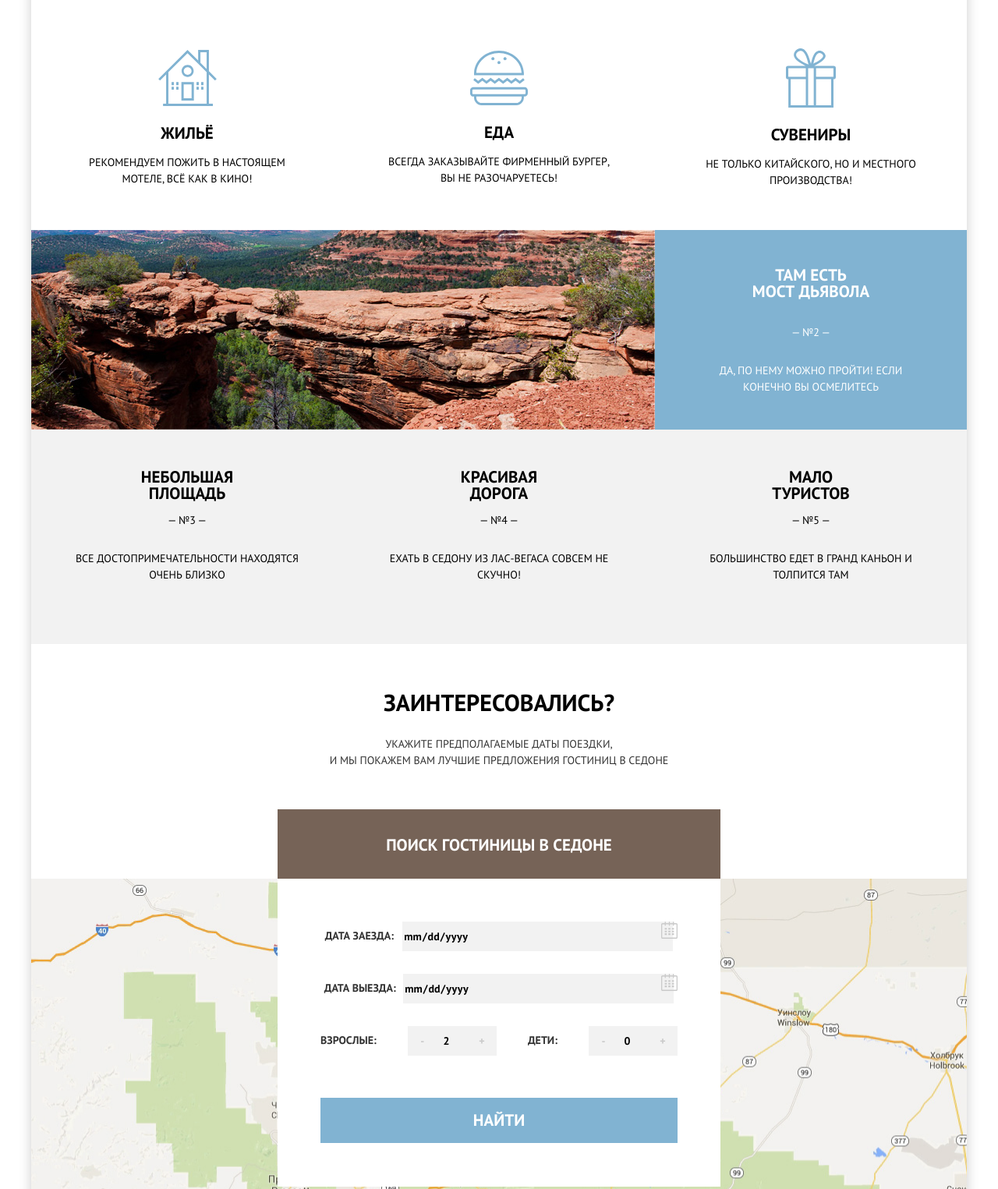
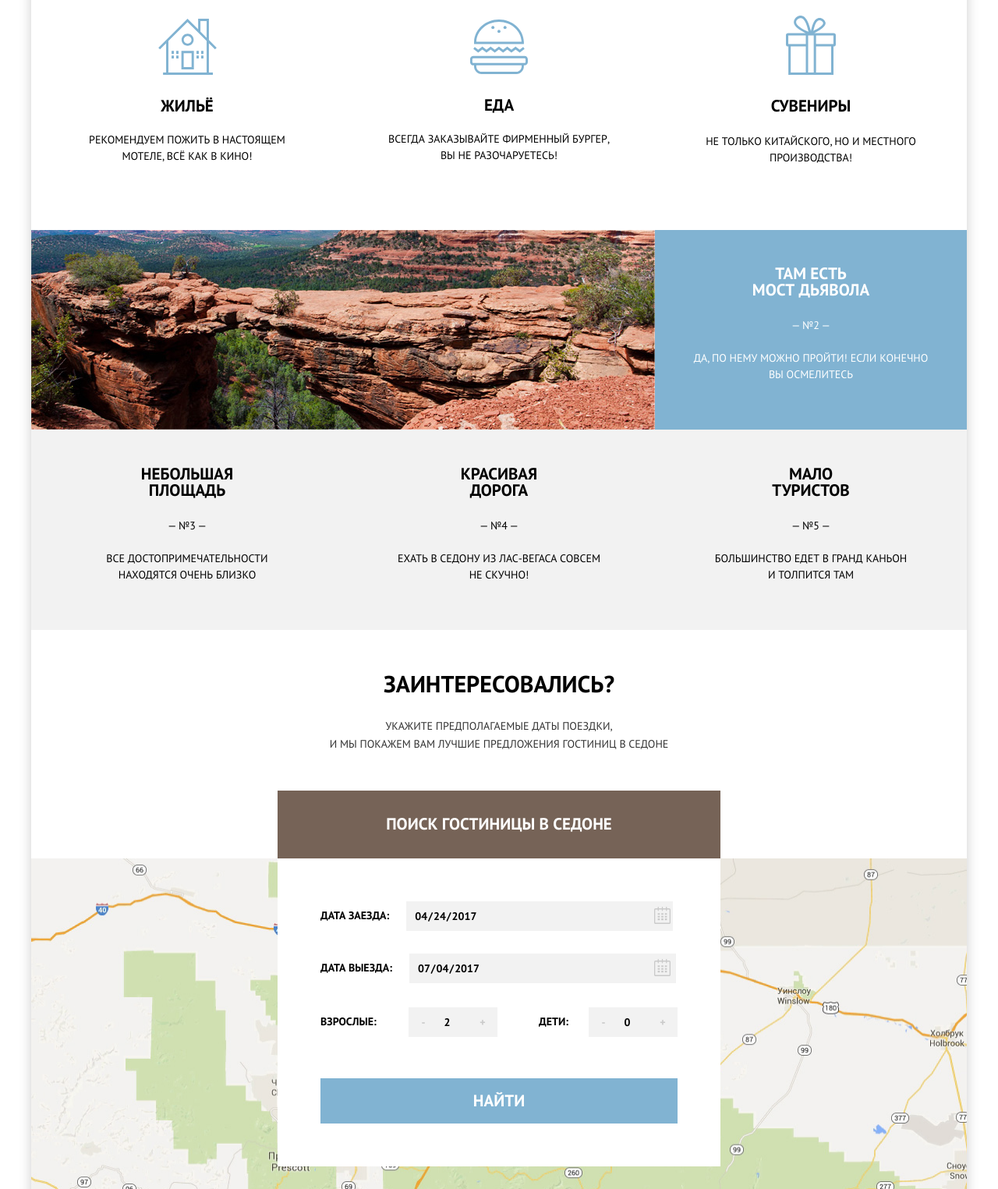
Before and after one commit to madhunny/1280973-sedona-27, a plain HTML site: page index.html in a window 1280 px wide. Shown: the part 1072-2597 px from the top of the page at 78% size. Drawn offline with nearby package versions, Linux system fonts and the light colour scheme.

Commit message:
finished index page with a perfectpixel

```diff
--- a/css/style.css
+++ b/css/style.css
@@ -30,6 +30,7 @@
     .visually-hidden {
         display: none;
     }
+
     /*navigation menu top page*/
 
     .header {
@@ -81,6 +82,10 @@
         padding: 10px 20px;
     }
 
+    .header-nav-list-link.hotels {
+        margin-left: 16px;
+    }
+
     .header-nav-list-item-left {
         margin: 0;
         width: 239px;
@@ -104,6 +109,7 @@
     .header-nav-list-link.active {
         color: #766357;
     }
+
     /* index main page*/
 
     .container {
@@ -148,21 +154,8 @@
         padding-bottom: 37px;
     }
 
-    .reason p {
-        color: #333333;
-    }
-
     .benefits {
         min-height: 1098px;
-    }
-
-    .benefits h2 {
-        font-size: 21px;
-        margin-bottom: ;
-    }
-
-    .bnefits p {
-        color: #333333;
     }
 
     .benefits-one {
@@ -174,16 +167,20 @@
         color: #ffffff;
     }
 
-    .benefits-one-text,
-    .benefits-two-text {
+    .benefits-text {
         display: flex;
         flex-direction: column;
-        margin: auto 60px;
+        margin: auto 49px;
     }
 
-    .benefits-one-text-h2 {
-        width: 200px;
+    .benefits-text-h2 {
+        width: 160px;
         margin: auto;
+    }
+
+    .benefits-text-p {
+        margin-top: 25px;
+        margin-bottom: 7px;
     }
 
     .benefits-list {
@@ -202,11 +199,25 @@
         margin: auto;
     }
 
+    .benefits-item-h2 {
+        margin-bottom: 34px;
+        margin-top: 23px;
+    }
+
+    .benefits-item-p {
+        margin-top: -11px;
+        margin-bottom: 24px;
+    }
+
+    .benefits-item-p-souvenir {
+        margin-top: -9px;
+        margin-bottom: 27px;
+    }
+
     .benefits-item::before {
         content: "";
         display: block;
         width: 100%;
-        height: 59px;
         background-image: url();
         background-size: 1202px 59px;
         background-repeat: no-repeat;
@@ -235,15 +246,10 @@
         justify-content: center;
         text-align: center;
         flex-wrap: wrap;
-        width: 300px;
+        width: 286px;
         margin: auto;
-        padding-top: 50px;
-        padding-bottom: 64px;
-    }
-
-    .benefits-extra h2 {
-        width: 150px;
-        margin: auto;
+        padding-top: 46px;
+        padding-bottom: 46px;
     }
 
     .interest {
@@ -251,20 +257,21 @@
         flex-direction: column;
         justify-content: center;
         text-align: center;
-        padding-top: 57px;
+        padding-top: 51px;
         margin: 0;
         position: relative;
     }
 
-    .interest h2 {
+    .interest-h2 {
         font-size: 30px;
         line-height: 36px;
         margin-top: 0;
     }
 
-    .interest p {
+    .interest-p {
         color: #333333;
         margin: 0;
+        line-height: 23px;
     }
 
     .interest-button {
@@ -275,10 +282,10 @@
         font-weight: bold;
         border: none;
         margin: 0 auto;
-        padding-top: 35px;
-        padding-bottom: 33px;
+        padding-top: 32px;
+        padding-bottom: 34px;
         position: relative;
-        margin-top: 52px;
+        margin-top: 48px;
     }
 
     .interest-button:hover {
@@ -308,7 +315,7 @@
 
     .form-check {
         display: flex;
-        justify-content: space-around;
+        justify-content: flex-start;
         align-items: center;
         text-align: left;
         font-size: 14px;
@@ -316,6 +323,7 @@
         text-transform: uppercase;
         padding-bottom: 29px;
         position: relative;
+        margin: 0;
     }
 
     .form-people {
@@ -325,17 +333,20 @@
         align-items: center;
         font-size: 14px;
         font-weight: bold;
-        padding-bottom: 54px;
+        padding-bottom: 53px;
+        margin: 0px;
+        margin-top: 2px;
     }
 
     .form-calendar {
         height: 38px;
-        width: 346px;
+        width: 332px;
         border: none;
         background-color: #f2f2f2;
         font-weight: bold;
         -webkit-appearance: none;
-        appearance: none;
+        margin-left: 22px;
+        padding-left: 10px;
     }
 
     .form-calendar:hover {
@@ -352,8 +363,8 @@
         position: absolute;
         width: 21px;
         height: 22px;
-        right: 0;
-        top: 0;
+        right: 9px;
+        top: 7px;
         background-color: transparent;
         color: #cacaca;
     }
@@ -389,8 +400,7 @@
         display: none;
     }
 
-    .form-button-minus,
-    .form-button-plus {
+    .form-button-minus, .form-button-plus {
         text-align: center;
         font-weight: bolder;
         background-color: #f2f2f2;
@@ -402,13 +412,11 @@
         padding: 0;
     }
 
-    .form-button-minus:hover,
-    .form-button-plus:hover {
+    .form-button-minus:hover, .form-button-plus:hover {
         color: #000000;
     }
 
-    .form-button-minus:active,
-    .form-button-plus:active {
+    .form-button-minus:active, .form-button-plus:active {
         color: #81b3d2;
     }
 
@@ -418,7 +426,8 @@
     }
 
     .kids {
-        margin: 0 auto;
+        margin-left: 53px;
+        margin-right: 26px;
     }
 
     .form-button-submit {
@@ -442,6 +451,7 @@
         background-color: #5496bd;
         color: rgba(255, 255, 255, 0.3);
     }
+
     /*footer*/
 
     .footer {
@@ -454,12 +464,17 @@
         margin-bottom: -120px;
     }
 
+    .footer-map-img {
+        width: 1200px;
+        height: 587px;
+    }
+
     .footer-bottom {
         display: flex;
         justify-content: space-around;
         align-items: center;
-        padding-top: 36px;
-        padding-bottom: 36px;
+        padding-top: 34px;
+        padding-bottom: 34px;
         background-color: #ffffff;
         opacity: 0.9;
         position: relative;
@@ -467,12 +482,13 @@
 
     .footer-bottom-contacts {
         font-size: 21px;
-        line-height: 26px;
+        line-height: 27px;
         font-weight: bold;
         color: #000000;
         text-decoration: none;
         width: 250px;
         margin: 0;
+        margin-left: 9px;
     }
 
     .footer-bottom-contacts-a {
@@ -487,6 +503,7 @@
         list-style: none;
         padding-left: 0;
         margin: 0;
+        margin-left: -81px;
     }
 
     .footer-bottom-social-item {
@@ -515,6 +532,7 @@
         justify-content: center;
         align-items: center;
         margin: 0;
+        margin-right: -12px;
     }
 
     .footer-bottom-copyright-logo {
@@ -537,6 +555,7 @@
         line-height: 26px;
         margin-right: 8px;
     }
+
     /*second page*/
 
     .fieldset {
@@ -595,8 +614,7 @@
         clip: rect(0 0 0 0);
     }
 
-    .check-box,
-    .check-box:hover {
+    .check-box, .check-box:hover {
         position: absolute;
         width: 23px;
         height: 23px;
@@ -605,8 +623,7 @@
         margin-left: -38px;
     }
 
-    .check-input:checked+.check-box,
-    .check-input:checked:hover+.check-box {
+    .check-input:checked+.check-box, .check-input:checked:hover+.check-box {
         position: absolute;
         background-image: url(../img/checkbox-on.svg);
         width: 27px;
@@ -629,6 +646,7 @@
         height: 23px;
         background-repeat: no-repeat;
     }
+
     /*form for price*/
 
     .filter-form-range {
@@ -676,8 +694,7 @@
         cursor: pointer;
     }
 
-    .price-controls .min-price,
-    .price-controls .max-price {
+    .price-controls .min-price, .price-controls .max-price {
         width: 90px;
         padding-left: 65px;
     }
@@ -804,8 +821,7 @@
         color: #000000;
     }
 
-    .sorting-icon-button.active,
-    .sorting-icon-button:active {
+    .sorting-icon-button.active, .sorting-icon-button:active {
         color: #81b3d2;
     }
 
--- a/index.html
+++ b/index.html
@@ -7,6 +7,7 @@
   <link href="https://fonts.googleapis.com/css?family=PT+Sans:400,700&display=swap&subset=cyrillic" rel="stylesheet">
   <link href="https://htmlacademy-htmlcss.github.io/1280973-sedona-27/6/css/normalize.css" rel="stylesheet">
   <link href="./css/style.css" rel="stylesheet">
+</head>
 
 <div class="wrapper">
 
@@ -14,7 +15,8 @@
     <header class="header">
       <nav class="header-nav">
         <a class="header-logo logo" href="./index.html">
-                        <img class="header-logo-img" src="./img/logo-sedona.svg" width="140px" height="71px" alt="Логотип  City of Sedona">
+          <img class="header-logo-img" src="./img/logo-sedona.svg" width="140px" height="71px"
+            alt="Логотип  City of Sedona">
         </a>
         <ul class="header-nav-list left">
           <li class="header-nav-list-item-left"><a class="header-nav-list-link" href="">Информация</a></li>
@@ -22,7 +24,8 @@
         </ul>
         <ul class="header-nav-list right">
           <li class="header-nav-list-item-right"><a class="header-nav-list-link" href="">Карта&nbspштата</a></li>
-                        <li class="header-nav-list-item-right"><a class="header-nav-list-link" href="./hotels.html">Гостиницы</a></li>
+          <li class="header-nav-list-item-right"><a class="header-nav-list-link hotels"
+              href="./hotels.html">Гостиницы</a></li>
         </ul>
       </nav>
     </header>
@@ -38,12 +41,14 @@
       <section class="benefits">
         <h2 class="visually-hidden">Причины для поездки</h2>
         <article class="benefits-one">
-                        <div class="benefits-one-text">
-                            <h2 class="benefits-one-text-h2">Настоящий городок</h2>
-                            <p>— №1 —</p>
+          <div class="benefits-text">
+            <h2 class="benefits-text-h2">Настоящий городок</h2>
+            <p class="benefits-text-p">— №1 —</p>
             <p>Седона — не аттракцион для туристов, там течёт своя жизнь</p>
           </div>
-                        <img class="benefits-one-img" src="./img/feature-picture.jpg" srcset="./img/feature-picture@2x.jpg 2x, ./img/feature-picture@3x.jpg 3x" width="800px" height="256px" alt="Фото бара в городе">
+          <img class="benefits-one-img" src="./img/feature-picture.jpg"
+            srcset="./img/feature-picture@2x.jpg 2x, ./img/feature-picture@3x.jpg 3x" width="800px" height="256px"
+            alt="Фото бара в городе">
         </article>
         <ul class="benefits-list">
           <li class="benefits-item">
@@ -60,8 +65,8 @@
             41.21h3v3.919h-3zM48.998 47.182h3v3.919h-3zM54.936 47.182h3v3.919h-3z" />
               </g>
             </svg>
-                            <h2>Жильё</h2>
-                            <p>Рекомендуем пожить в настоящем мотеле, всё как в кино!</p>
+            <h2 class="benefits-item-h2">Жильё</h2>
+            <p class="benefits-item-p">Рекомендуем пожить в настоящем мотеле, всё как в кино!</p>
           </li>
           <li class="benefits-item">
             <svg xmlns="http://www.w3.org/2000/svg" width="74" height="70" viewBox="0 0 74 70">
@@ -81,8 +86,8 @@
                 <ellipse cx="44.732" cy="10.23" rx="1.946" ry="2.03" />
               </g>
             </svg>
-                            <h2>Еда</h2>
-                            <p>Всегда заказывайте фирменный бургер, вы не разочаруетесь!</p>
+            <h2 class="benefits-item-h2">Еда</h2>
+            <p class="benefits-item-p">Всегда заказывайте фирменный бургер, вы не разочаруетесь!</p>
           </li>
           <li class="benefits-item">
             <svg xmlns="http://www.w3.org/2000/svg" width="64" height="76" viewBox="0 0 64 76">
@@ -95,47 +100,50 @@
             4.055.884-3.69 2.549-13.011 7.118-13.685zm-22.882 9.968c-2.225-1.485-6.544-4.431-6.44-7.771.112-3.595 5.743-6.57 8.814-3.886
             3.856 3.371 5.713 11.105 7.119 16.557-3.249-1.539-6.328-2.788-9.493-4.9zm5.972 57.114H6.136V39.561h19.368v33.465zm0-36.502H3.046V25.538h22.457v10.986zm10.157
             0v36.503h-7.174V25.538h7.174v10.986zm22.351 36.502H38.644V39.561h19.367v33.465zm2.92-36.502H38.644V25.538h22.287v10.986z" /></svg>
-                            <h2>Сувениры</h2>
-                            <p>Не только китайского, но и местного производства!</p>
+            <h2 class="benefits-item-h2">Сувениры</h2>
+            <p class="benefits-item-p-souvenir">Не только китайского, но и местного производства!</p>
           </li>
         </ul>
         <article class="benefits-two">
-                        <img class="benefits-two-img" src="./img/layer-5.jpg" srcset="./img/layer-5@2x.jpg 2x, ./img/layer-5@3x.jpg 3x" width="800px" height="256px" alt="Фото Каньона">
-                        <div class="benefits-two-text">
-                            <h2>Там есть<br>Мост дьявола</h2>
-                            <p>— №2 —</p>
+          <img class="benefits-two-img" src="./img/layer-5.jpg"
+            srcset="./img/layer-5@2x.jpg 2x, ./img/layer-5@3x.jpg 3x" width="800px" height="256px" alt="Фото Каньона">
+          <div class="benefits-text">
+            <h2 class="benefits-text-h2">Там есть<br>Мост дьявола</h2>
+            <p class="benefits-text-p">— №2 —</p>
             <p>Да, по нему можно пройти! Если конечно вы осмелитесь</p>
           </div>
         </article>
         <div class="extra">
           <article class="benefits-extra">
-                            <h2>Небольшая площадь</h2>
-                            <p>— №3 —</p>
+            <h2 class="benefits-text-h2">Небольшая площадь</h2>
+            <p class="benefits-text-p">— №3 —</p>
             <p>Все достопримечательности находятся очень близко</p>
           </article>
           <article class="benefits-extra">
-                            <h2>Красивая дорога</h2>
-                            <p>— №4 —</p>
-                            <p>Ехать в Седону из Лас-Вегаса совсем не скучно!</p>
+            <h2 class="benefits-text-h2">Красивая дорога</h2>
+            <p class="benefits-text-p">— №4 —</p>
+            <p>Ехать в Седону из Лас-Вегаса совсем не&nbspскучно!</p>
           </article>
           <article class="benefits-extra">
-                            <h2>Мало туристов</h2>
-                            <p>— №5 —</p>
-                            <p>Большинство едет в гранд каньон и толпится там</p>
+            <h2 class="benefits-text-h2">Мало туристов</h2>
+            <p class="benefits-text-p">— №5 —</p>
+            <p>Большинство едет в гранд каньон и&nbspтолпится там</p>
           </article>
         </div>
       </section>
       <section class="interest">
-                    <h2>Заинтересовались?</h2>
-                    <p>Укажите предполагаемые даты поездки,<br> и мы покажем вам лучшие предложения гостиниц в седоне
+        <h2 class="interest-h2">Заинтересовались?</h2>
+        <p class="interest-p">Укажите предполагаемые даты поездки,<br> и мы покажем вам лучшие предложения гостиниц в
+          седоне
         </p>
         <a class="interest-button" href="">Поиск гостиницы в Седоне</a>
         <div class="form modal">
           <form class="form-inside" action="https://echo.htmlacademy.ru" method="post">
             <p class="form-check">
               <label for="form-check-in">Дата заезда:</label>
-                                <input class="form-calendar" id="form-check-in" type="date" name="check" value="24 апреля 2017">
-                                <svg class="form-calendar-icon" fill="currentColor" xmlns="http://www.w3.org/2000/svg" width="21" height="22" viewBox="0 0 21 22">
+              <input class="form-calendar" id="form-check-in" type="date" name="check" value="2017-04-24">
+              <svg class="form-calendar-icon" fill="currentColor" xmlns="http://www.w3.org/2000/svg" width="21"
+                height="22" viewBox="0 0 21 22">
                 <path
                   d="M19.251 2.025h-2.845V.648c0-.381-.294-.689-.656-.689-.363 0-.656.308-.656.689v1.377h-3.938V.648c0-.381-.294-.689-.655-.689-.363 0-.657.308-.657.689v1.377H5.906V.648c0-.381-.294-.689-.656-.689-.363 0-.657.308-.657.689v1.377H1.75C.784 2.025 0 2.847 0 3.862v16.302C0 21.179.784 22 1.75 22h17.501c.966 0 1.749-.821 1.749-1.836V3.862c0-1.015-.783-1.837-1.749-1.837zm.437 18.139a.448.448 0 0 1-.437.459H1.75a.45.45 0 0 1-.438-.459V3.862a.45.45 0 0 1 .438-.459h2.844v1.378c0 .381.294.689.657.689.362 0 .656-.308.656-.689V3.403h3.938v1.378c0 .381.294.689.657.689.361 0 .655-.308.655-.689V3.403h3.938v1.378c0 .381.293.689.656.689.362 0 .656-.308.656-.689V3.403h2.845c.241 0 .437.206.437.459v16.302z" />
                 <path
@@ -144,8 +152,9 @@
             </p>
             <p class="form-check">
               <label for="form-check-out">Дата выезда:</label>
-                                <input class="form-calendar" id="form-check-out" type="date" name="check" value="4 июля 2017">
-                                <svg class="form-calendar-icon" fill="currentColor" xmlns="http://www.w3.org/2000/svg" width="21" height="22" viewBox="0 0 21 22">
+              <input class="form-calendar" id="form-check-out" type="date" name="check" value="2017-07-04">
+              <svg class="form-calendar-icon" fill="currentColor" xmlns="http://www.w3.org/2000/svg" width="21"
+                height="22" viewBox="0 0 21 22">
                 <path
                   d="M19.251 2.025h-2.845V.648c0-.381-.294-.689-.656-.689-.363 0-.656.308-.656.689v1.377h-3.938V.648c0-.381-.294-.689-.655-.689-.363 0-.657.308-.657.689v1.377H5.906V.648c0-.381-.294-.689-.656-.689-.363 0-.657.308-.657.689v1.377H1.75C.784 2.025 0 2.847 0 3.862v16.302C0 21.179.784 22 1.75 22h17.501c.966 0 1.749-.821 1.749-1.836V3.862c0-1.015-.783-1.837-1.749-1.837zm.437 18.139a.448.448 0 0 1-.437.459H1.75a.45.45 0 0 1-.438-.459V3.862a.45.45 0 0 1 .438-.459h2.844v1.378c0 .381.294.689.657.689.362 0 .656-.308.656-.689V3.403h3.938v1.378c0 .381.294.689.657.689.361 0 .655-.308.655-.689V3.403h3.938v1.378c0 .381.293.689.656.689.362 0 .656-.308.656-.689V3.403h2.845c.241 0 .437.206.437.459v16.302z" />
                 <path
@@ -169,12 +178,13 @@
     </main>
     <footer class="footer">
       <div class="footer-map">
-                    <img class="footer-map-img" src="./img/map.jpg" srcset="./img/map@2x.jpg 2x, ./img/map@3x.jpg 3x" width="1200px" height="593px" alt="Карта местности Седона">
+        <img class="footer-map-img" src="./img/map.jpg" srcset="./img/map@2x.jpg 2x, ./img/map@3x.jpg 3x" width="1200px"
+          height="593px" alt="Карта местности Седона">
       </div>
       <div class="footer-bottom">
         <p class="footer-bottom-contacts">
-                        #Visitsedona Тел:&nbsp
-                        <a class="footer-bottom-contacts-a" href="tel:+7(495) 666-02-66">+7&nbsp(&nbsp495&nbsp) 666-02-66</a>
+          #Visitsedona
+          <a class="footer-bottom-contacts-a" href="tel:+7(495) 666-02-66">Тел:&nbsp+7(495) 666-02-66</a>
         </p>
         <ul class="footer-bottom-social-list">
           <li><a class="footer-bottom-social-item" href="" area-label="Твиттер"><svg xmlns="http://www.w3.org/2000/svg"
```
Also changed, not shown: hotels.html (+18 -8 lines). Lines whose indentation alone changed are shown as unchanged.
